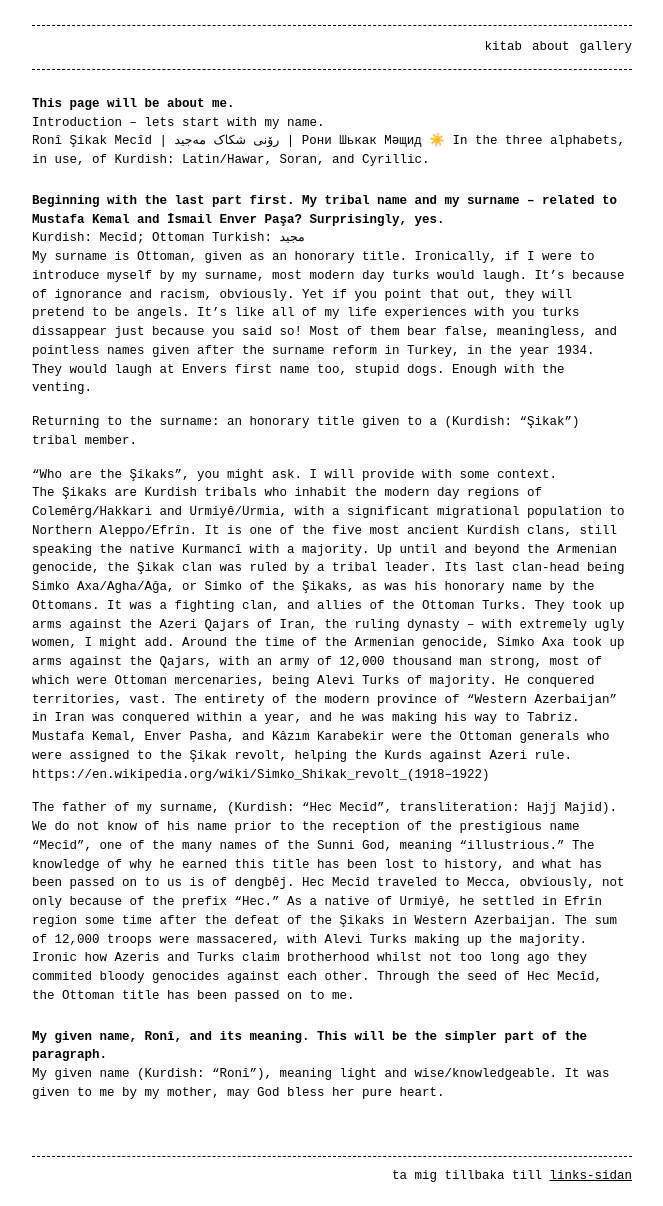
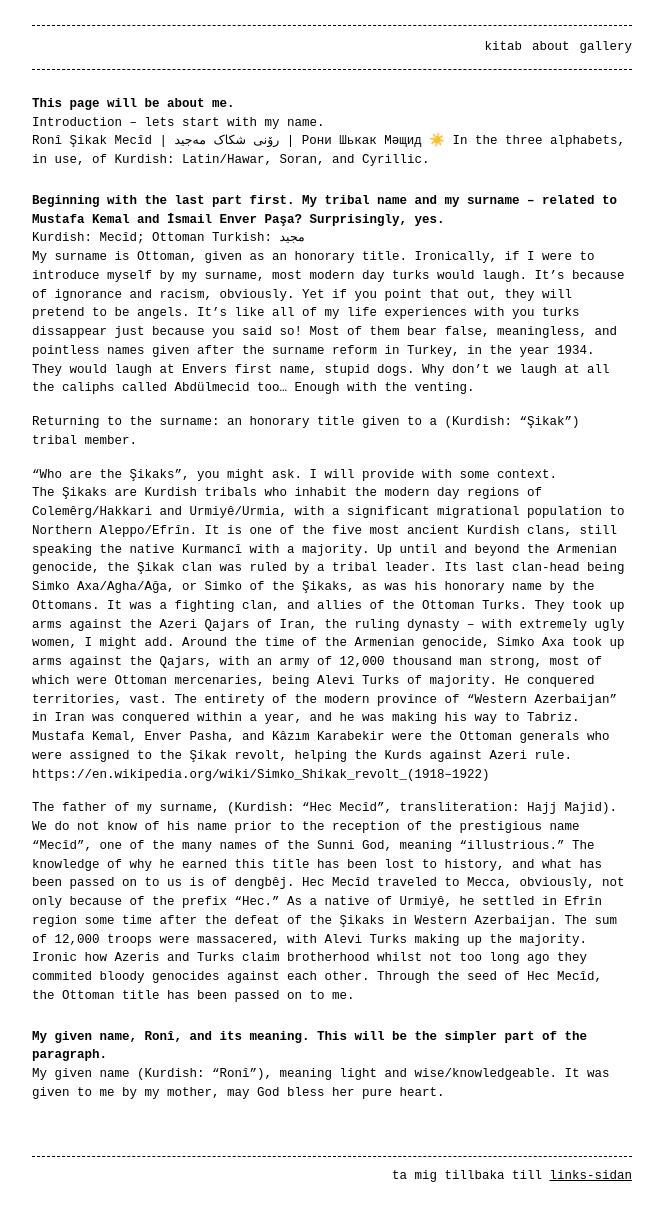
Before and after one commit to ronim-efrin/kitab, a Jekyll site: the page built from index.md, in a window 1280 px wide. Shown: the whole page, without its empty margins (308-971 px from the left). Built offline with Jekyll 4.4.1, drawn with Linux system fonts in a browser that asks for light colours.

Commit message:
Update index.md

```diff
--- a/index.md
+++ b/index.md
@@ -8,7 +8,7 @@ Introduction – lets start with my name.
 Ronî Şikak Mecîd | رۆنی شکاک مەجید | Рони Шькак Мәщид ☀️ In the three alphabets, in use, of Kurdish: Latin/Hawar, Soran, and Cyrillic.
 ## Beginning with the last part first. My tribal name and my surname – related to Mustafa Kemal and İsmail Enver Paşa? Surprisingly, yes.
 Kurdish: Mecîd; Ottoman Turkish: مجید
-My surname is Ottoman, given as an honorary title. Ironically, if I were to introduce myself by my surname, most modern day turks would laugh. It's because of ignorance and racism, obviously. Yet if you point that out, they will pretend to be angels. It's like all of my life experiences with you turks dissappear just because you said so! Most of them bear false, meaningless, and pointless names given after the surname reform in Turkey, in the year 1934. They would laugh at Envers first name too, stupid dogs. Enough with the venting.
+My surname is Ottoman, given as an honorary title. Ironically, if I were to introduce myself by my surname, most modern day turks would laugh. It's because of ignorance and racism, obviously. Yet if you point that out, they will pretend to be angels. It's like all of my life experiences with you turks dissappear just because you said so! Most of them bear false, meaningless, and pointless names given after the surname reform in Turkey, in the year 1934. They would laugh at Envers first name, stupid dogs. Why don't we laugh at all the caliphs called Abdülmecid too... Enough with the venting.
 
 Returning to the surname: an honorary title given to a (Kurdish: "Şikak") tribal member.
 
```
